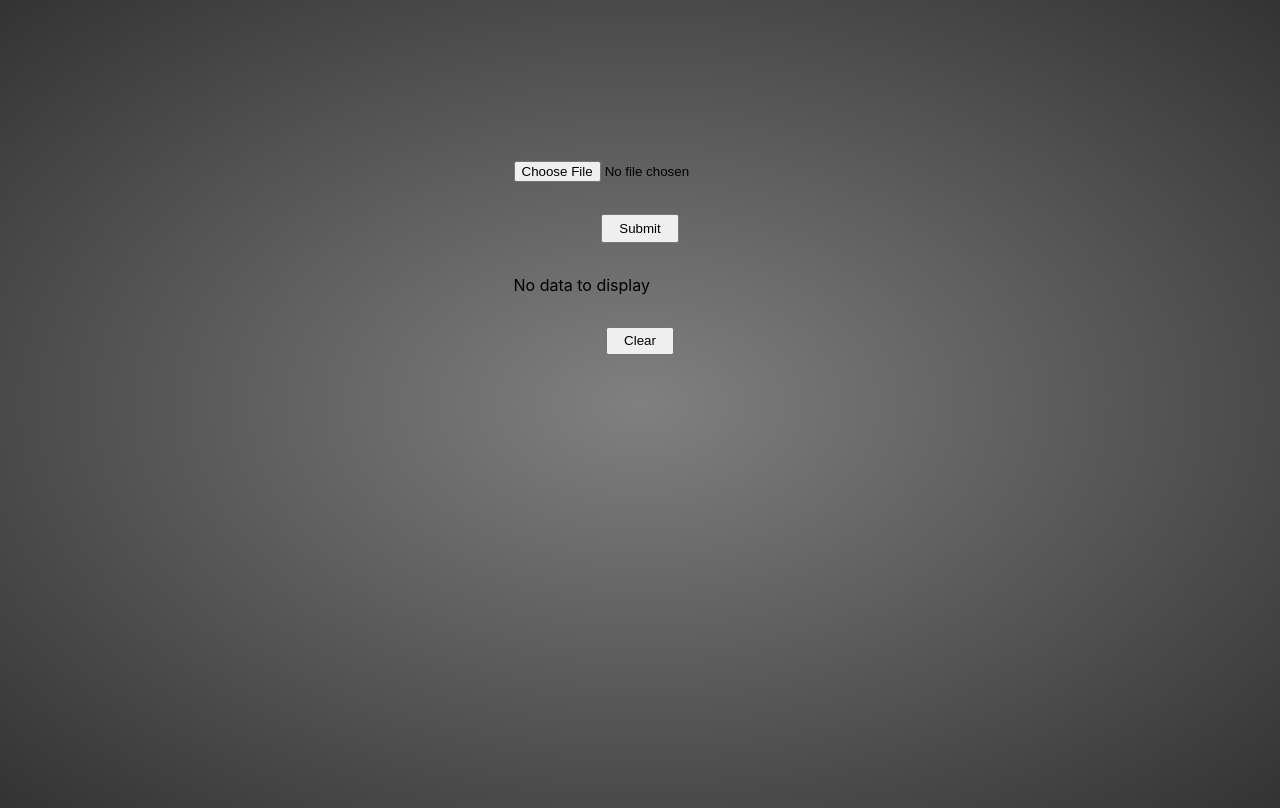
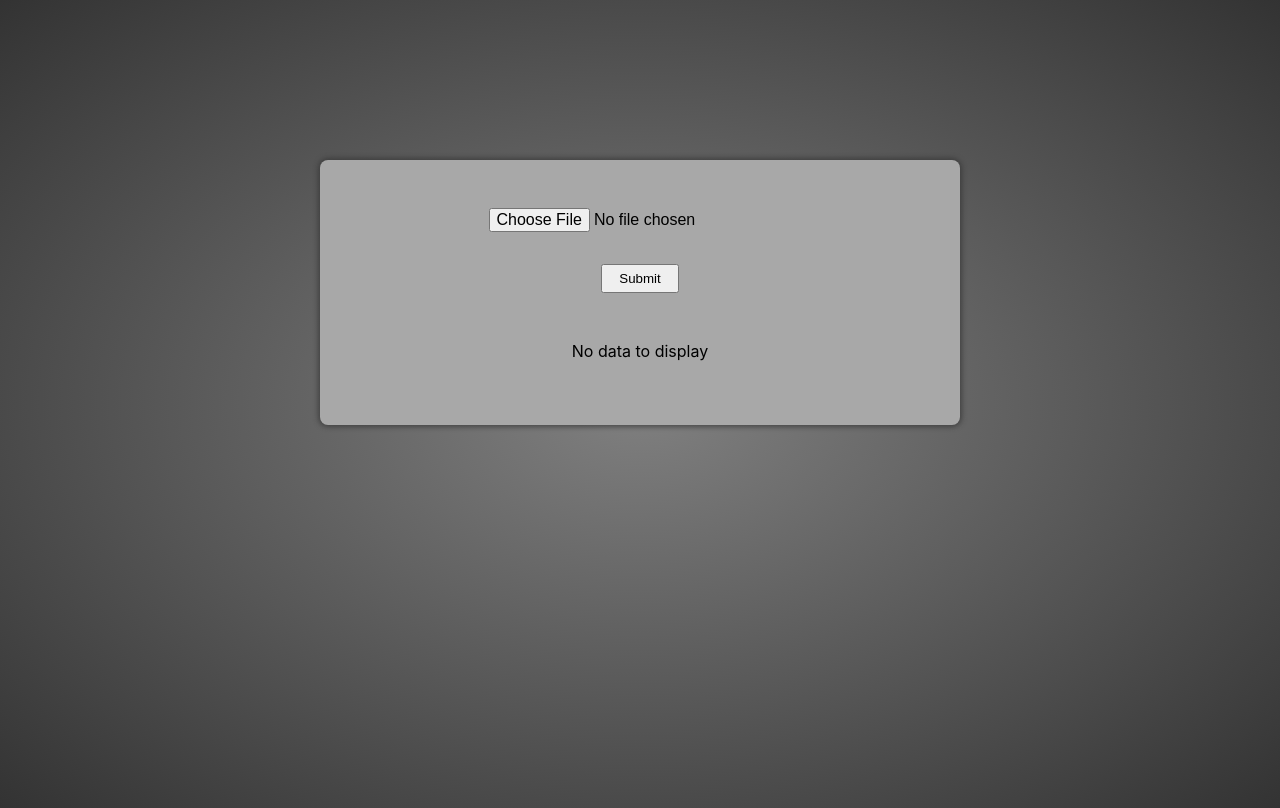
Before and after one commit to monacodelisa/Esther-White-employees-react, a React (Create React App) app in the folder csv-reader-react/: page / in a window 1280 px wide. Built offline with nearby package versions, Linux system fonts and the light colour scheme.

Commit message:
dynamic btn

```diff
--- a/csv-reader-react/src/App.scss
+++ b/csv-reader-react/src/App.scss
@@ -7,19 +7,4 @@
     align-items: flex-start;
     justify-content: center;
 
-    .App-header {
-        // background-color: #a8a8a8;
-        // padding: 3rem 5rem;
-        // width: 20rem;
-        // border-radius: 0.5rem;
-        // display: flex;
-        // flex-direction: column;
-
-        button {
-            display: block;
-            padding: 0.3rem 1rem;
-            margin: 2rem auto;
-            cursor: pointer;
-        }
-    }
 }
--- a/csv-reader-react/src/CsvReader.jsx
+++ b/csv-reader-react/src/CsvReader.jsx
@@ -1,15 +1,17 @@
-import React, { useState, useRef} from "react";
+import React, { useState, useRef } from "react";
 import Papa from "papaparse";
+import "./CsvReader.scss";
 
 const FileUpload = () => {
 	const [file, setFile] = useState(null);
 	const [tableData, setTableData] = useState([]);
-    const [fileName, setFileName] = useState("No file chosen");
-    const fileInputRef = useRef(null);
+	const [fileName, setFileName] = useState("No file chosen");
+	const fileInputRef = useRef(null);
+	const [isDataLoaded, setIsDataLoaded] = useState(false);
 
 	const handleFileUpload = (e) => {
 		setFile(e.target.files[0]);
-        setFileName(e.target.files[0].name);
+		setFileName(e.target.files[0].name);
 	};
 
 	const parseCSVData = () => {
@@ -26,21 +28,31 @@ const FileUpload = () => {
 				skipEmptyLines: true,
 			});
 			setTableData(data.data);
+			setIsDataLoaded(true);
 		};
 	};
 
 	const clearTableData = () => {
 		setFile(null);
 		setTableData([]);
-        setFileName("No file chosen");
-        fileInputRef.current.value = '';
+		setFileName("No file chosen");
+		fileInputRef.current.value = "";
+		setIsDataLoaded(false);
 	};
 
 	return (
-		<div>
-			<input type="file" ref={fileInputRef} onChange={(e) => handleFileUpload(e)} />
-			<button onClick={() => parseCSVData()}>Submit</button>
-			{tableData.length === 0 ? (<p>No data to display</p>) : (
+		<div className="container">
+			<input
+				type="file"
+				ref={fileInputRef}
+				onChange={(e) => handleFileUpload(e)}
+			/>
+			<button onClick={() => isDataLoaded ? clearTableData(): parseCSVData()}>
+				{isDataLoaded ? "Clear" : "Submit"}
+			</button>
+			{tableData.length === 0 ? (
+				<p>No data to display</p>
+			) : (
 				<table>
 					<thead>
 						<tr>
@@ -62,7 +74,6 @@ const FileUpload = () => {
 					</tbody>
 				</table>
 			)}
-			<button onClick={() => clearTableData()}>Clear</button>
 		</div>
 	);
 };
--- /dev/null
+++ b/csv-reader-react/src/CsvReader.scss
@@ -0,0 +1,39 @@
+.container {
+    background-color: #a8a8a8;
+    padding: 3rem 5rem;
+    width: 30rem;
+    border-radius: 0.5rem;
+    display: flex;
+    flex-direction: column;
+    align-items: center;
+    justify-content: center;
+    box-shadow: 0 0 5px 2px rgba(51, 51, 51, 0.685);
+
+    input {
+        font-size: 1rem;
+        margin: auto;
+    }
+
+    button {
+        display: block;
+        padding: 0.3rem 1rem;
+        margin: 2rem auto;
+        cursor: pointer;
+    }
+
+    table {
+        border-spacing: 0;
+        border-collapse: collapse;
+        padding: 0.1rem 0.5rem;
+        margin: 0;
+
+        th {
+            padding: 0.1rem 2rem;
+            border: 1px solid grey;
+        }
+
+        td {
+            border: 1px solid grey;
+        }
+    }
+}
```
Also changed, not shown: csv-reader-react/src/App.jsx (renamed from csv-reader-react/src/App.js).
